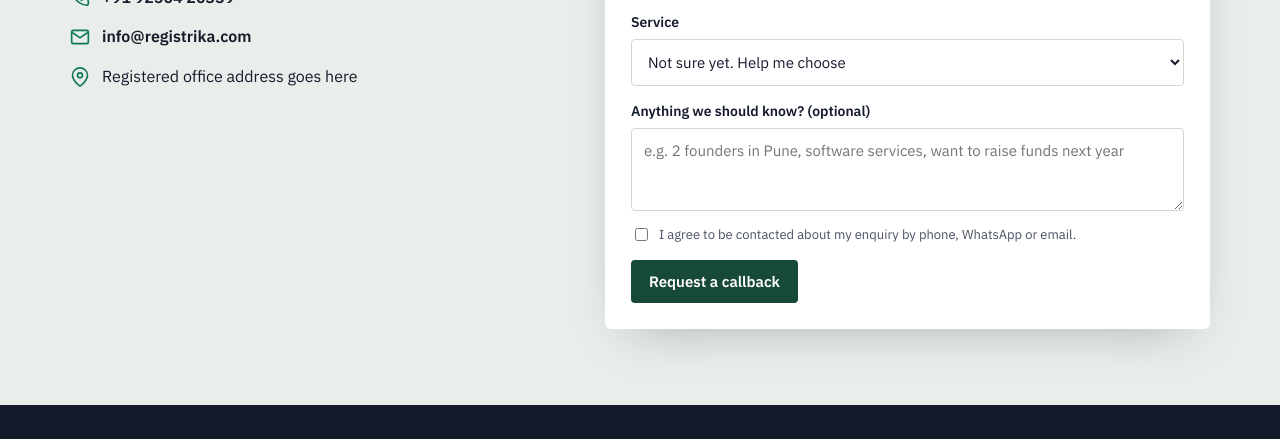
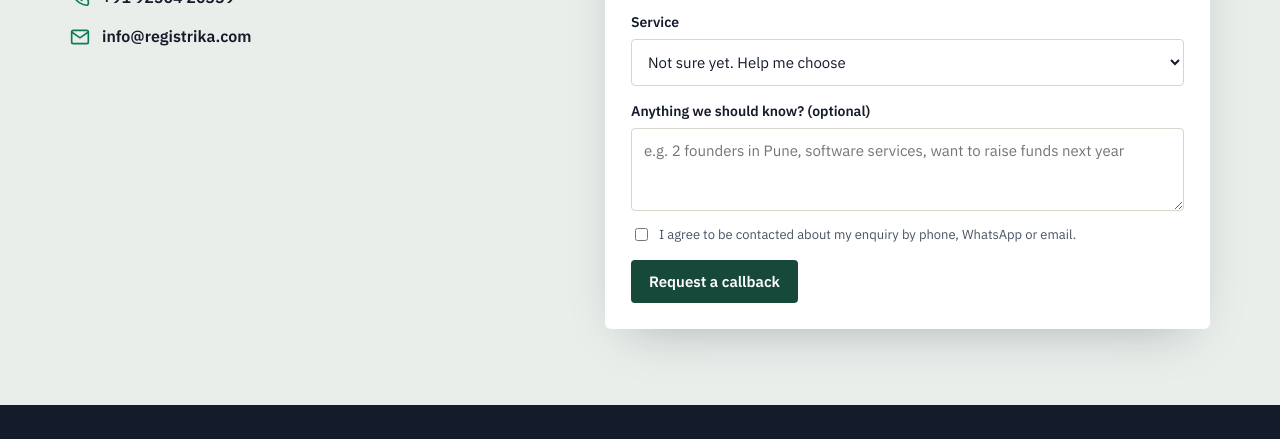
Before and after one commit to registrika/registrika.github.io, a plain HTML site: page index.html in a window 1280 px wide. Shown: the part 4215-4654 px from the top of the page. Drawn offline with Linux system fonts and the light colour scheme.

Commit message:
Comment out registered office address list item
Comment out the registered office address list item in the contact section.

```diff
--- a/index.html
+++ b/index.html
@@ -177,7 +177,7 @@
       <ul>
         <li><svg width="20" height="20" viewBox="0 0 24 24" fill="none" stroke="#0E7A57" stroke-width="2"><path d="M22 16.9v3a2 2 0 01-2.2 2 19.8 19.8 0 01-8.6-3.1 19.5 19.5 0 01-6-6A19.8 19.8 0 012.1 4.2 2 2 0 014.1 2h3a2 2 0 012 1.7c.1.9.4 1.8.7 2.7a2 2 0 01-.5 2.1L8 9.8a16 16 0 006 6l1.3-1.3a2 2 0 012.1-.5c.9.3 1.8.6 2.7.7a2 2 0 011.7 2z"/></svg><a href="tel:+919250420339" class="ph">+91 92504 20339</a></li>
         <li><svg width="20" height="20" viewBox="0 0 24 24" fill="none" stroke="#0E7A57" stroke-width="2"><rect x="2" y="4" width="20" height="16" rx="2"/><path d="M22 6l-10 7L2 6"/></svg><a href="mailto:info@registrika.com" class="em">info@registrika.com</a></li>
-        <li><svg width="20" height="20" viewBox="0 0 24 24" fill="none" stroke="#0E7A57" stroke-width="2"><path d="M21 10c0 7-9 13-9 13S3 17 3 10a9 9 0 0118 0z"/><circle cx="12" cy="10" r="3"/></svg><span>Registered office address goes here</span></li>
+        <!--<li><svg width="20" height="20" viewBox="0 0 24 24" fill="none" stroke="#0E7A57" stroke-width="2"><path d="M21 10c0 7-9 13-9 13S3 17 3 10a9 9 0 0118 0z"/><circle cx="12" cy="10" r="3"/></svg><span>Registered office address goes here</span></li>-->
       </ul>
     </div>
     <form class="lead" id="leadForm" novalidate>
```
